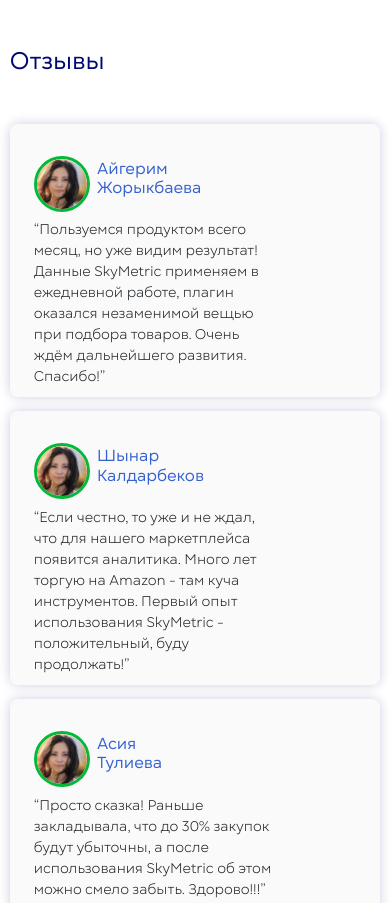
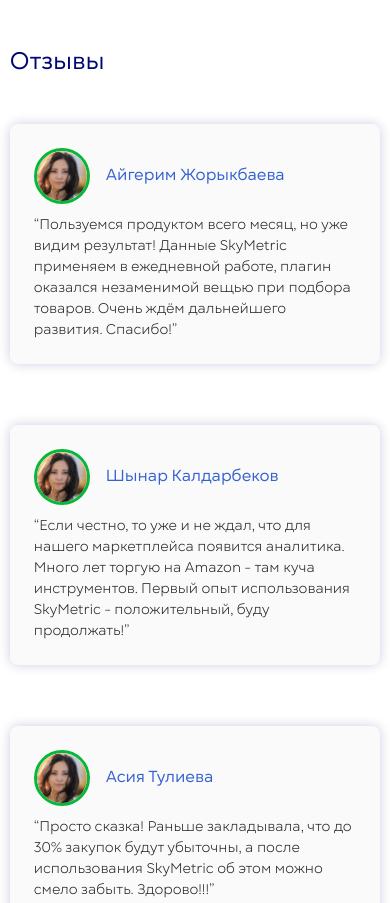
Before and after one commit to SorokNik/SkyMetric, a website: page src/index.html in a window 390 px wide. Shown: the part 2780-3683 px from the top of the page. Drawn offline with Linux system fonts and the light colour scheme.

Commit message:
mod reviews media

```diff
--- a/src/index.html
+++ b/src/index.html
@@ -173,7 +173,9 @@
                             <!-- Контент 1 слайда -->
                             <div class="reviews__item-wrapper item">
                                 <div class="reviews__item">
+                                    <div class="reviews__photo"><img src="img/reviews/user_mask.jpg" alt="user"></div>
                                     <h3 class="title title_left title_size-xs reviews__title">Айгерим Жорыкбаева</h3>
+                                </div>
                                 <div class="reviews__descr">
                                     “Пользуемся продуктом всего месяц, но уже видим результат!
                                     Данные SkyMetric применяем в ежедневной работе, плагин оказался незаменимой вещью
@@ -182,34 +184,34 @@
                                     Очень ждём дальнейшего развития. Спасибо!”
                                 </div>
                             </div>
-                                <div class="reviews__photo"><img src="img/reviews/user_mask.jpg" alt="user"></div>
-                            </div>
                         </div>
                         <div class="itc-slider__item">
                             <!-- Контент 2 слайда -->
                             <div class="reviews__item-wrapper item">
                                 <div class="reviews__item">
+                                    <div class="reviews__photo"><img src="img/reviews/user_mask.jpg" alt="user"></div>
                                     <h3 class="title title_left title_size-xs reviews__title">Шынар Калдарбеков</h3>
+
+                                </div>
                                 <div class="reviews__descr">
                                         “Если честно, то уже и не ждал, что для нашего маркетплейса появится аналитика.
                                         Много лет торгую на Amazon - там куча инструментов.
                                         Первый опыт использования SkyMetric - положительный, буду продолжать!”
                                     </div>
                             </div>
-                                <div class="reviews__photo"><img src="img/reviews/user_mask.jpg" alt="user"></div>
-                            </div>
                         </div>
                         <div class="itc-slider__item">
                             <!-- Контент 3 слайда -->
                             <div class="reviews__item-wrapper item">
                                 <div class="reviews__item">
+                                    <div class="reviews__photo"><img src="img/reviews/user_mask.jpg" alt="user"></div>
                                     <h3 class="title title_left title_size-xs reviews__title">Асия Тулиева</h3>
+
+                                </div>
                                 <div class="reviews__descr">
                                         “Просто сказка! Раньше закладывала, что до 30% закупок будут убыточны,
                                         а после использования SkyMetric об этом можно смело забыть. Здорово!!!”
                                     </div>
-                                </div>
-                                <div class="reviews__photo"><img src="img/reviews/user_mask.jpg" alt="user"></div>
                             </div>
                         </div>
                     </div>
--- a/src/sass/blocks/_media.scss
+++ b/src/sass/blocks/_media.scss
@@ -208,17 +208,22 @@
 		&__item-wrapper{
 			margin: 0 auto;
 			width: 100%;
+			display: block;
 		}
-		&__title{
-			margin-left: 90px;
-			padding: 25px;
+		&__item{
+			height: 80px;
+			align-items: center;
+			flex-direction: row;
+
+			justify-content: left;
 		}
 		&__photo{
-			right: 0;
-			left: 24px;
+			margin-right: 24px;
 		}
-		&__item{
-			width: 85%;
+		&__descr{
+			margin-top: 10px;
+			width: auto;
+			padding-right: 32px;
 		}
     }
 	.footer{
@@ -358,14 +363,10 @@
 	}
 	.reviews{
 		&__item-wrapper{
-			height: 95%;
+			height: auto;
 		}
-		&__item{
-			width: 75%;
-		}
-		&__title{
-			width: 47%;
-			padding: 3%;
+		&__descr{
+			position: static;
 		}
 		&__slider-inner{
 			height: 800px;
@@ -494,15 +495,18 @@
 		&__item-wrapper{
 			padding: 24px;
 		}
+		&__item{
+			height: 56px;
+		}
 		&__title{
-			margin-left: 56px;
-			width: 36%;
-			padding-top: 5%;
+			width: 67%;
 		}
 		&__descr{
 			font-size: 14px;
+			padding: 0;
 		}
 		&__photo{
+			margin-right: 16px;
 			width: 56px;
 			height: 56px;
 		}
--- a/src/sass/blocks/_reviews.scss
+++ b/src/sass/blocks/_reviews.scss
@@ -17,24 +17,30 @@
         height: 223px;
         padding: 32px;
         position: relative;
-        // display: flex;
-        // justify-content: space-between;
-        // align-items:start;
+        display: flex;
+        flex-direction: column;
+        justify-content: space-between;
+        align-items:start;
     }
     &__item{
-        width: 403px;
+        display: flex;
+        flex-direction: row-reverse;
+        justify-content: space-between;
+        flex: 1;
+        width: 100%;
+
     }
     &__descr{
-        margin-top: 14px;
+        position: absolute;
+        margin-top: 39px;
+        width: 403px;
+
     }
     &__photo{
         width: 80px;
         height: 80px;
         border-radius: 100%;
         border: 3px solid $accent-color;
-        position: absolute;
-        top: 32px;
-        right: 32px;
         display: flex;
         align-items: center;
         justify-content: center;
@@ -50,9 +56,6 @@
         margin: 0 auto;
         display: flex;
         justify-content: center;
-        // :last-child{
-        //     margin: 0;
-        // }
     }
     &__carousel-indicators{
         padding: 0;
@@ -73,18 +76,12 @@
         width: 10px;
         height: 10px;
         margin: 0 5px 0 5px;
-        // margin-right: 8px;
         border-radius: 100%;
-        // background: #D1D1D1;
         box-sizing: content-box;
         flex: 0 1 auto;
         cursor: pointer;
         background-color: #D1D1D1;
         background-clip: padding-box;
-        // border-top: 10px solid transparent;
-        // border-bottom: 10px solid transparent;
-        // opacity: .5;
-        // transition: opacity .6s ease;
     }
     &__toggle-dot_active{
         width: 24px;
```
Also changed, not shown: src/css/style.min.css. Lines whose indentation alone changed are shown as unchanged.
